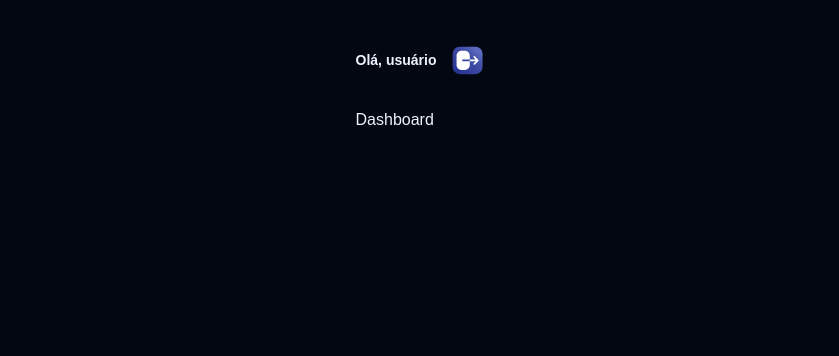
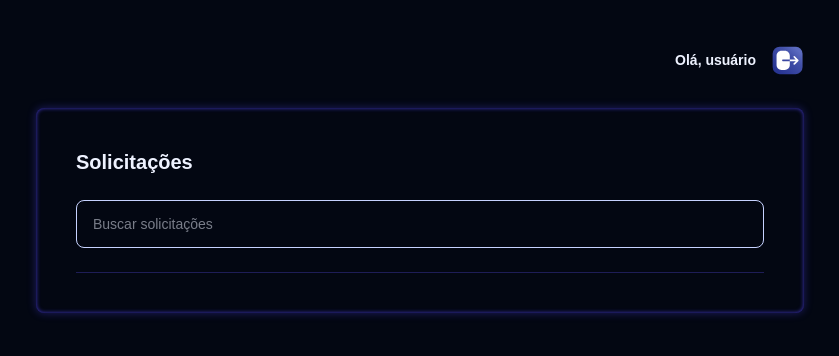
Before and after one commit to igorsantos-p/app_reembolso, a React (Vite) app: page / in a window 1280 px wide. Shown: the top 356 px of the page, without its empty margins (220-1059 px from the left). Built offline with nearby package versions, Linux system fonts and the light colour scheme; a web font is replaced by a local one.

Commit message:
form busca de solicitacoes

```diff
--- a/src/pages/Dashboard.tsx
+++ b/src/pages/Dashboard.tsx
@@ -1,5 +1,21 @@
+import { Input } from "../components/Input";
+import { useState } from "react";
+
 export function Dashboard() {
+    const [name, setName] = useState("");
+
+    function handleSearch(e: React.SubmitEvent) {
+        e.preventDefault()
+    }
+
     return (
-        <h1>Dashboard</h1>
+        <div className="rounded-lg p-10 shadow-indigo-glow md:min-w-3xl">
+            <h1 className="font-bold text-xl flex-1">Solicitações</h1>
+
+            <form onSubmit={handleSearch} className="flex flex-1 items-center justify-between pb-6 md:flex-row gap-2 mt-6
+            border-b border-indigo-900/60">
+                <Input placeholder="Buscar solicitações" onChange={(e) => setName(e.target.value)}></Input>
+            </form>
+        </div>
     )
 }
```
